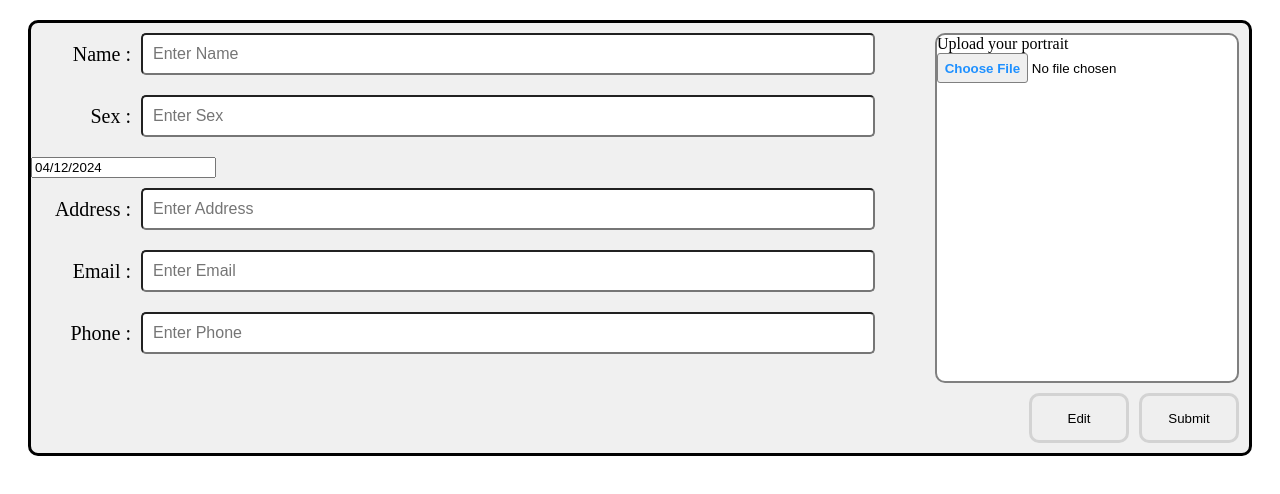
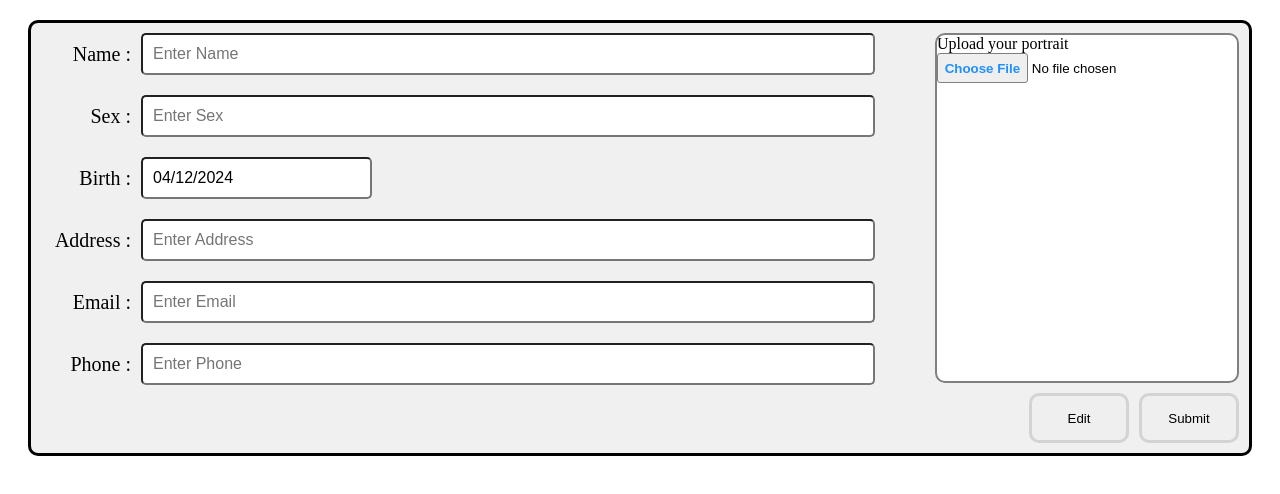
Before and after one commit to nthGH1030/CV-generator, a React (Create React App) app: page / in a window 1280 px wide. Shown: the top 494 px of the page. Built offline with nearby package versions, Linux system fonts and the light colour scheme.

Commit message:
implemented calender selector in Birth

```diff
--- a/package.json
+++ b/package.json
@@ -6,6 +6,7 @@
     "@testing-library/jest-dom": "^5.17.0",
     "@testing-library/react": "^13.4.0",
     "@testing-library/user-event": "^13.5.0",
+    "prop-types": "^15.8.1",
     "react": "^18.2.0",
     "react-datepicker": "^6.7.0",
     "react-dom": "^18.2.0",
--- a/src/components/Background.js
+++ b/src/components/Background.js
@@ -1,6 +1,7 @@
 import {useState, useEffect} from 'react'
 import '.././styles.css'
 import DatePicker from "react-datepicker";
+import "react-datepicker/dist/react-datepicker.css";
 
 
 /*
@@ -30,13 +31,16 @@ export default function Background() {
             {Object.entries(inputValues).map(([key, value]) => {
                 if (key ==='Birth')
                 {
-                    console.log('key = Birth');
                     return (
-                        <DatePicker
-                        selected={startDate}
-                        onChange={(date) => setStartDate(date)}
-                        isEditing = {isEditing}
-                    />
+                        <div>
+                        <ProfileInfoBirth
+                            key = {key}
+                            label = {key}
+                            selected={startDate}
+                            onChange={(date) => setStartDate(date)}
+                            isEditing = {isEditing}
+                        />
+                        </div>
                     )
                 } else {
             return (
@@ -140,6 +144,25 @@ function ProfileInfo({label, value, onChange, isEditing}) {
     )
 }
 
+function ProfileInfoBirth({label, selected, onChange, isEditing}){
+
+    return(
+        <div className = "profile-info">
+        <label className = "label">{`${label} :`} </label>
+
+        <DatePicker
+            selected={selected}
+            onChange = {onChange}
+            onSelect = {onChange}
+            disabled={!isEditing}
+            showMonthDropdown
+            showYearDropdown
+            dropdownMode="select"
+        />
+    </div>
+    )
+}
+
 function ProfilePic({onChange, isEditing, profilePic}){
 
     return (
```
Also changed, not shown: 1 other file (tests, documents, lock files or other folders).
